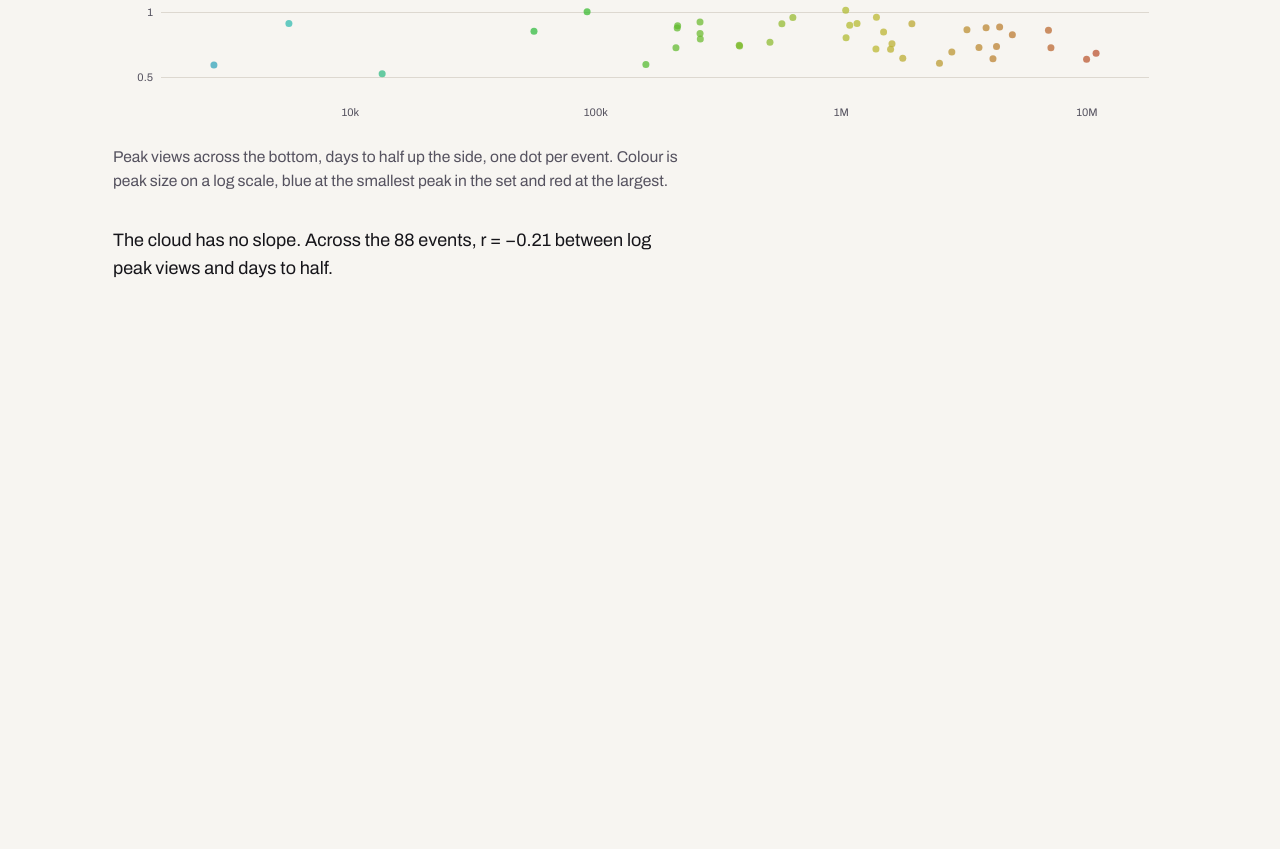
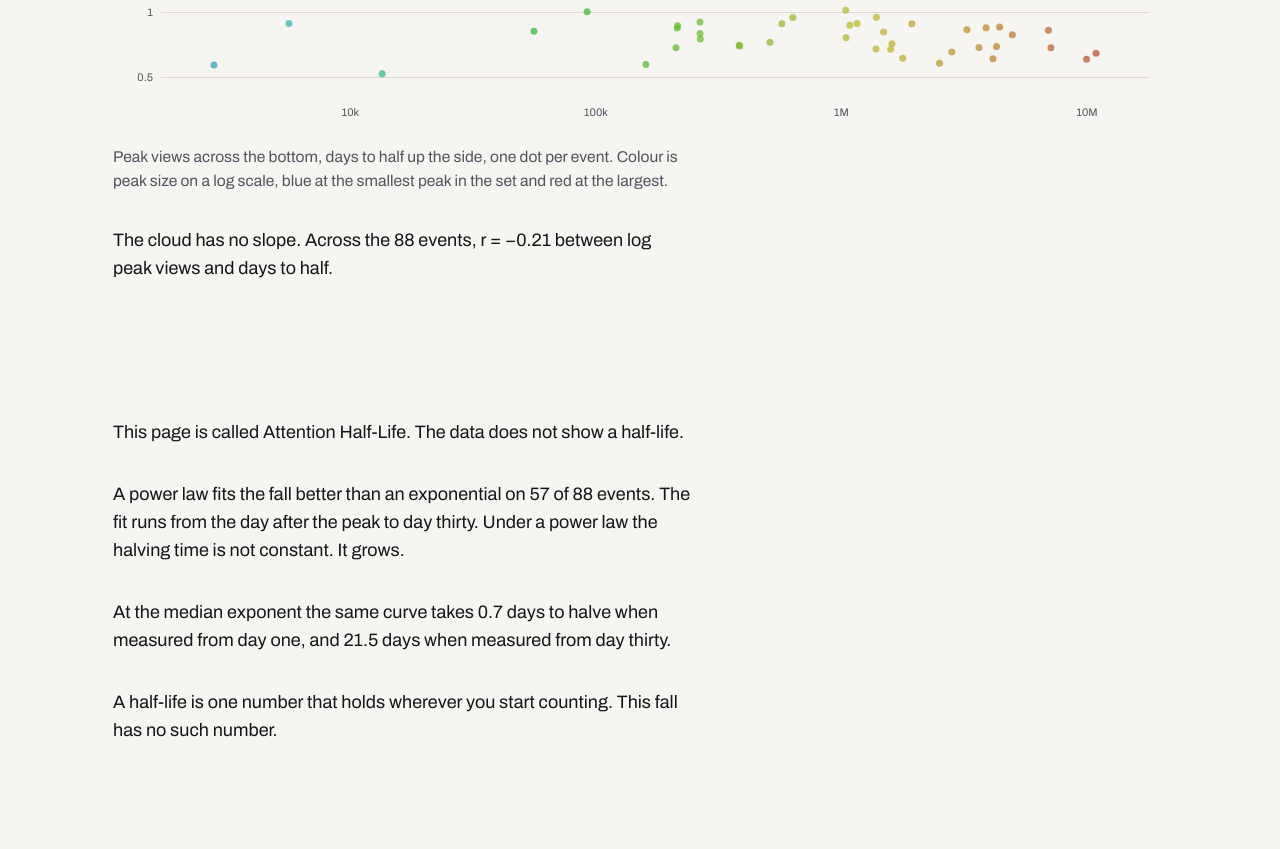
Before and after one commit to dustincole-data/record-days, an Astro site: page / in a window 1280 px wide. Shown: the part 2382-3231 px from the top of the page. Before the commit the page ends 2869 px from the top, so only its background shows below. Built offline with nearby package versions, Linux system fonts and the light colour scheme; Astro itself is replaced by a stand-in of ours.

Commit message:
feat: add beat 3 decay model correction
The beat states elapsed halving times, not the landing point. stats.py printed
2^(1/alpha) for day one and t*(2^(1/alpha)-1) for day thirty, and the spec
carried both across as one quantity, which is where its 1.7 came from. Measured
the same way at both starts the figures are 0.7 and 21.5 days.

The exponent comes from a median rather than the upper of the two middle values.
The upper prints 21.4 where a median prints 21.5, and both files agree on 21.5.
The exponent itself does not agree at two places across the files, 1.28 against
1.29, so the beat prints the halving times and never the exponent.

Dropped "the first half goes in a day, the last half takes a year" from the
spec's beat: the fit covers day one to day thirty and a year is outside it.

Copy gate now renders BeatModel and gates its digits against recomputed counts.

```diff
--- /dev/null
+++ b/src/components/BeatModel.astro
@@ -0,0 +1,54 @@
+---
+import dataset from '../data/dataset.json'
+import { median } from '../lib/metrics.js'
+
+// Beat 3 prints no field of any row. Every figure here is derived from all of them, so it
+// is taken from dataset.json, which keeps the unrounded fit, and the copy test checks the
+// printed digit against results2.json as well. The two agree at one decimal place.
+const fitted = dataset.events.filter((e) => e.powR2 !== null && e.expR2 !== null)
+const powWins = fitted.filter((e) => e.powR2 > e.expR2).length
+
+// The median of an even-length set is the mean of the two middle values. Reaching for the
+// upper of the two instead moves the exponent from 1.283 to 1.285 and the day-thirty
+// figure from 21.5 to 21.4, which is a rounding rule choosing a published digit.
+const alpha = median(fitted.map((e) => e.powAlpha))
+
+// Under V = C t^-alpha, a curve at day t is at half that value at t * 2^(1/alpha). That is
+// where the clock lands, not how long it took, and the elapsed time is that less t. Both
+// figures below are elapsed, so the two are the same quantity measured at two starts.
+const halveFrom = (t) => (t * (2 ** (1 / alpha) - 1)).toFixed(1)
+---
+
+<section class="beat">
+  <p class="body">
+    This page is called Attention Half-Life. The data does not show a half-life.
+  </p>
+
+  <p class="body">
+    A power law fits the fall better than an exponential on {powWins} of {fitted.length} events.
+    The fit runs from the day after the peak to day thirty. Under a power law the halving
+    time is not constant. It grows.
+  </p>
+
+  <p class="body">
+    At the median exponent the same curve takes {halveFrom(1)} days to halve when measured
+    from day one, and {halveFrom(30)} days when measured from day thirty.
+  </p>
+
+  <p class="body">
+    A half-life is one number that holds wherever you start counting. This fall has no such
+    number.
+  </p>
+</section>
+
+<style>
+  .beat {
+    padding-bottom: 6rem;
+  }
+
+  .body {
+    max-width: var(--measure);
+    margin: 2rem 0 0;
+    font-size: 1.06rem;
+  }
+</style>
--- a/src/pages/index.astro
+++ b/src/pages/index.astro
@@ -2,6 +2,7 @@
 import Base from '../layouts/Base.astro'
 import BeatFloor from '../components/BeatFloor.astro'
 import BeatBand from '../components/BeatBand.astro'
+import BeatModel from '../components/BeatModel.astro'
 ---
 <Base
   title="Attention Half-Life"
@@ -13,4 +14,5 @@ import BeatBand from '../components/BeatBand.astro'
   </header>
   <BeatFloor />
   <BeatBand />
+  <BeatModel />
 </Base>
```
Also changed, not shown: test/copy.test.js (+117 -0 lines).
